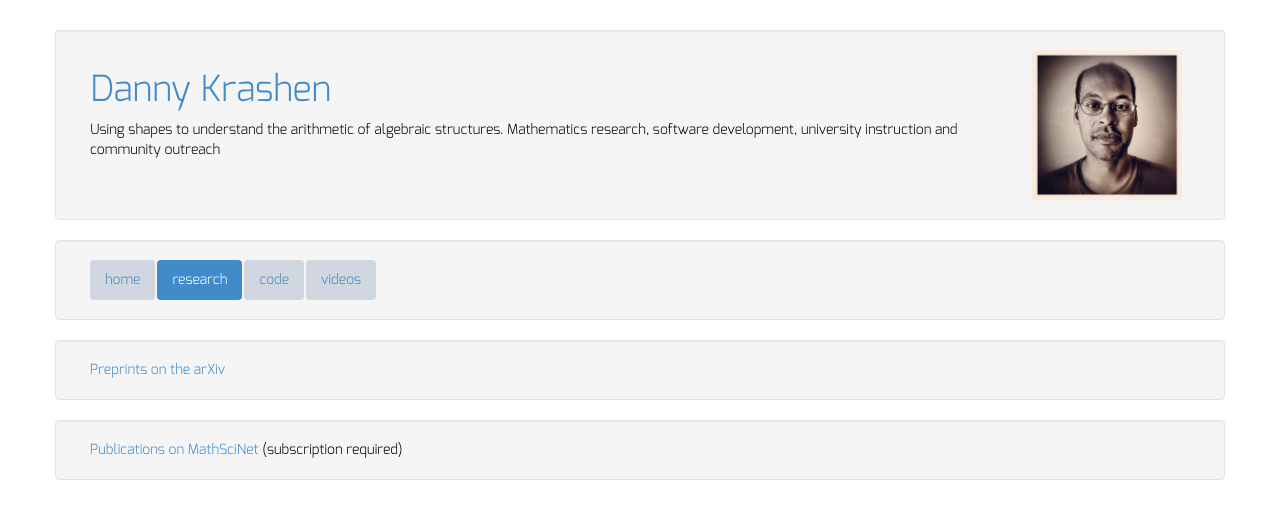
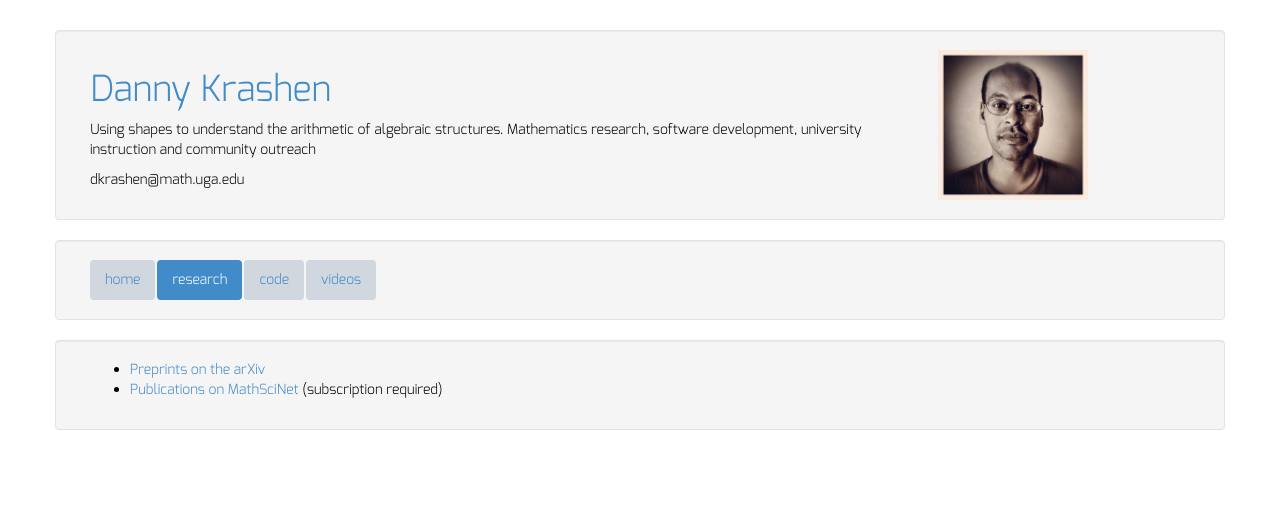
Before and after one commit to dkrashen/dkrashen.github.io, a Jekyll site: the page built from research/index.html, in a window 1280 px wide. Shown: the top 519 px of the page. Built offline with Jekyll 4.4.1, drawn with Linux system fonts in a browser that asks for light colours.

Commit message:
various stylistic changes - ready to push!

```diff
--- a/_includes/actionfoot.html
+++ b/_includes/actionfoot.html
@@ -1,6 +1,10 @@
 <div class="row footer-row well">
 
-		<div class="col-md-4 col-md-offset-8">
+	<div class="col-md-8">
+		{% include mylinks.html %}
+	</div>
+
+	<div class="col-md-4">
 		<a href="https://soundcloud.com/dkrashen"><img id="actionpic"
 		class="img-polaroid img-responsive"
 		src="{{ "/images/funk2014.jpg" | prepend: site.baseurl }}"
--- a/_includes/header.html
+++ b/_includes/header.html
@@ -2,12 +2,13 @@
 
 	<div class="row well header-row">
 
-		<div class="col-md-10">
+		<div class="col-md-9">
 			<h1 > <a href="{{ site.baseurl }}">{{ site.title }}</a> </h1>
-			<p class="text"> {{ site.tagline }} {{ site.description }} </p>
+			<p> {{ site.tagline }} {{ site.description }} </p>
+			<p>	{{ site.email }} </p>
 		</div><!--/col-->
 
-		<div class="col-md-2">
+		<div class="col-md-3">
 			<a href="http://www.msgphoto.com">
 				<img id="portrait" class="img-polaroid img-responsive"
 				src=
@@ -16,4 +17,6 @@
 			</a>
 		</div><!--/col-->
 
+
+
 	</div><!--/row-->
--- a/css/danny.scss
+++ b/css/danny.scss
@@ -15,13 +15,15 @@ $chicklet_color: #3d3d58;
 $action_color: #d070d0;
 
 
-// header and footer spacing
+////////////////////////////////////////////////////////////
+// layout
+////////////////////////////////////////////////////////////
 
 div.header-row {margin-top: 30px;}
 
-div.footer-row {margin-bottom: 30px;}
-
+////////////////////////////////////////////////////////////
 // site title description and picture
+////////////////////////////////////////////////////////////
 
 img#portrait {
 	max-height: 150px;
--- a/research/index.html
+++ b/research/index.html
@@ -23,15 +23,15 @@ layout: default
 
 <div class="row well">
 	<div class="col-md-12">
+	<ul>
+		<li>
 		<a href="http://arxiv.org/a/krashen_d_1"
 		>Preprints on the arXiv</a>
-	</div><!--/col-->
-</div><!--/row-->
-
-<div class="row well">
-	<div class="col-md-12">
+		</li>
+		<li>
 		<a
 		href="http://www.ams.org/mathscinet/search/publications.html?pg1=INDI&s1=728218"
 		>Publications on MathSciNet</a> (subscription required)
+		</li>
 	</div><!--/col-->
 </div><!--/row-->
```
Also changed, not shown: index.html (+2 -11 lines), 5 other files. Lines whose indentation alone changed are shown as unchanged.
